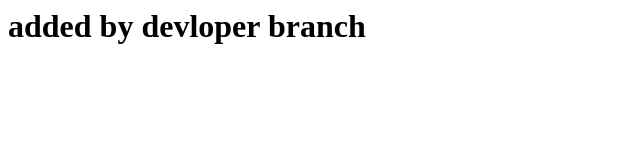
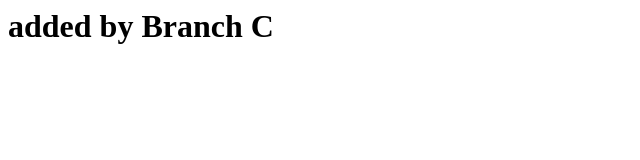
Before and after one commit to yadavmoh09/third_dummy, a plain HTML site: page index.html in a window 1280 px wide. Shown: the whole page, without its empty margins (0-640 px from the left). Drawn offline with Linux system fonts and the light colour scheme.

Commit message:
make changes

```diff
--- a/index.html
+++ b/index.html
@@ -1,5 +1,5 @@
 <html>
 <body>
-<h1>added by devloper branch</h1>
+<h1>added by Branch C</h1>
 </body>
 </html>
```
